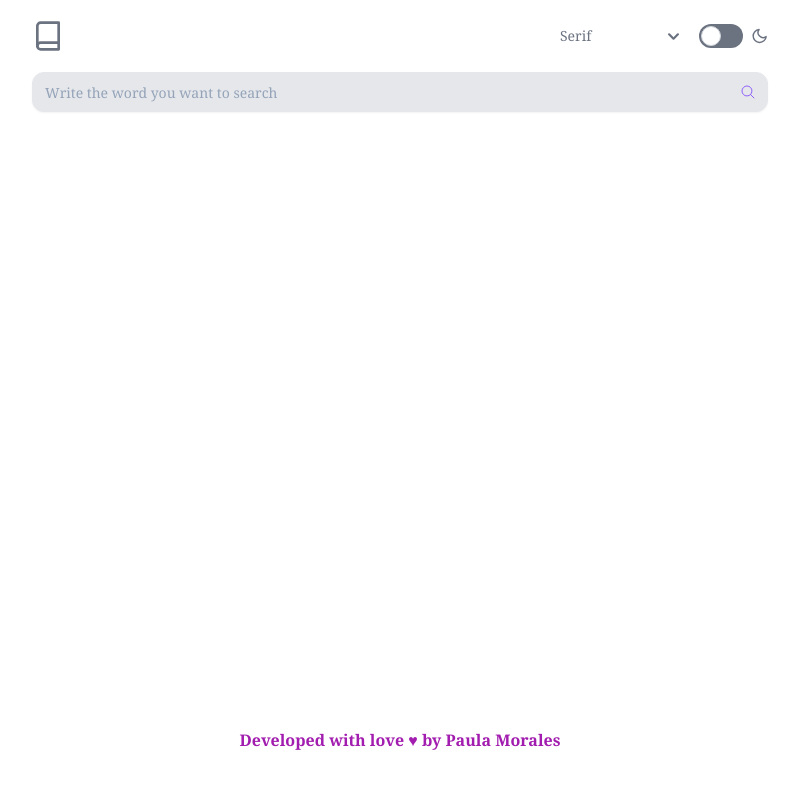
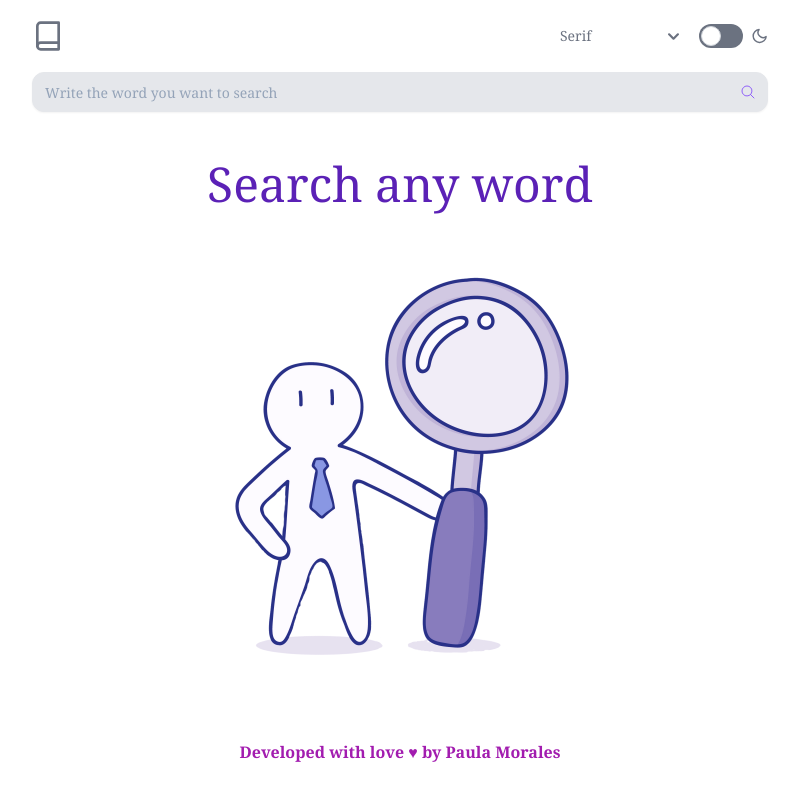
Before and after one commit to PauliMorales/dictionary-app, a Next.js app: page /dictionary in a window 1280 px wide. Shown: the top 800 px of the page, without its empty margins (240-1039 px from the left). Built offline with nearby package versions, Linux system fonts and the light colour scheme.

Commit message:
Anadir imagen a pantalla inicio de busqueda y actualización de texto en dark mode

```diff
--- a/src/app/dictionary/components/InfoContent/InfoContent.tsx
+++ b/src/app/dictionary/components/InfoContent/InfoContent.tsx
@@ -6,6 +6,7 @@ import { wordsService } from "@/utils/services/dictionary.service";
 import PhoneticWord from "./components/PhoneticWord/PhoneticWord";
 import MeaningList from "./components/MeaningList/MeaningList";
 import emptySearchIcon from "@/assets/empty_search.svg";
+import initialSearchIcon from "@/assets/initial_search.png";
 import { DefinitionType, MeaningType, NotFoundType } from "./types";
 
 const InfoContent = () => {
@@ -107,6 +108,13 @@ const InfoContent = () => {
         </button>
       </div>
 
+      {!error && !objectHasKeys(definition) && (
+        <div className="mx-auto mt-12 w-full max-w-[500px]">
+          <h2 className="text-center text-5xl text-violet-800 dark:text-gray-300">Search any word</h2>
+          <Image src={initialSearchIcon} alt="Search icon for app init" />
+        </div>
+      )}
+
       {objectHasKeys(definition) && (
         <>
           <PhoneticWord
@@ -161,10 +169,12 @@ const InfoContent = () => {
 
       {objectHasKeys(notFound) && (
         <div className="mt-16 text-center">
-          <h1 className="text-5xl text-gray-800 dark:text-gray-400">{notFound?.title ?? ""}</h1>
-          <p className="text-xl mt-4 dark:text-gray-300">{`${notFound?.message ?? ""} ${
-            notFound?.resolution
-          }`}</p>
+          <h1 className="text-5xl text-gray-800 dark:text-gray-400">
+            {notFound?.title ?? ""}
+          </h1>
+          <p className="text-xl mt-4 dark:text-gray-300">{`${
+            notFound?.message ?? ""
+          } ${notFound?.resolution}`}</p>
           <Image
             className="m-auto"
             src={emptySearchIcon}
--- a/src/app/layout.tsx
+++ b/src/app/layout.tsx
@@ -13,7 +13,7 @@ export default function RootLayout({
 }>) {
   return (
     <html lang="en" className="font-serif">
-      <body className="min-h-screen dark:bg-slate-600">{children}</body>
+      <body className="min-h-[90vh] dark:bg-slate-600">{children}</body>
     </html>
   );
 }
```
Also changed, not shown: src/assets/initial_search.png (added).
